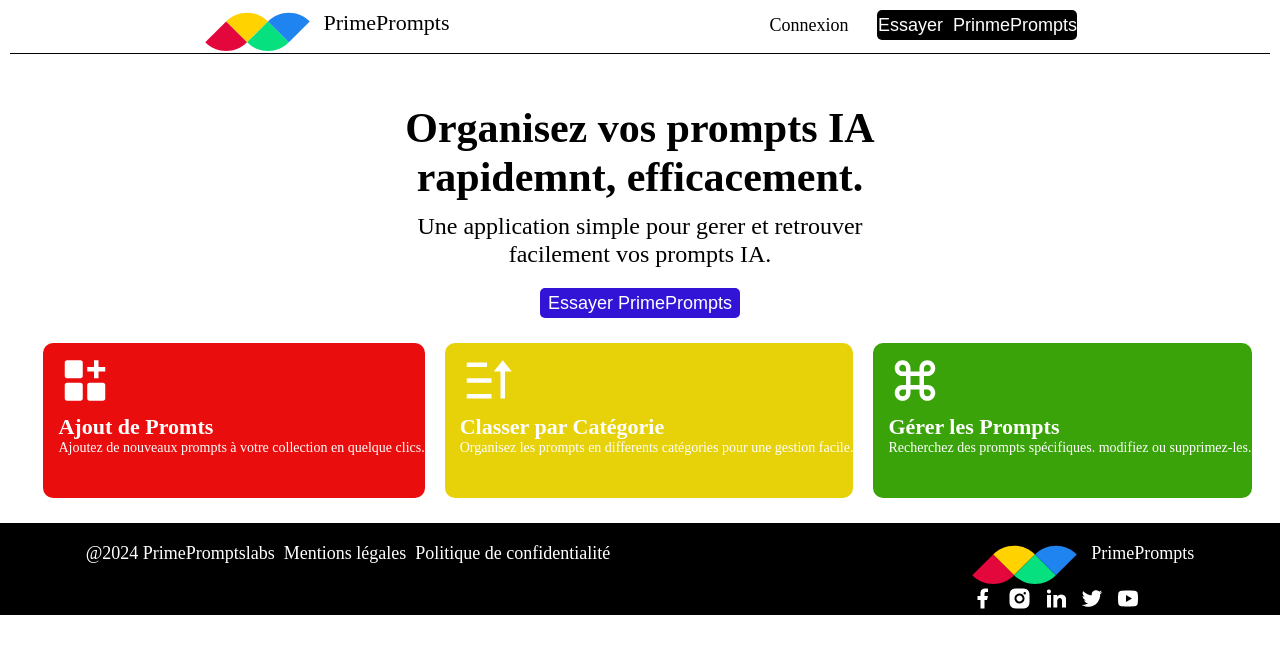
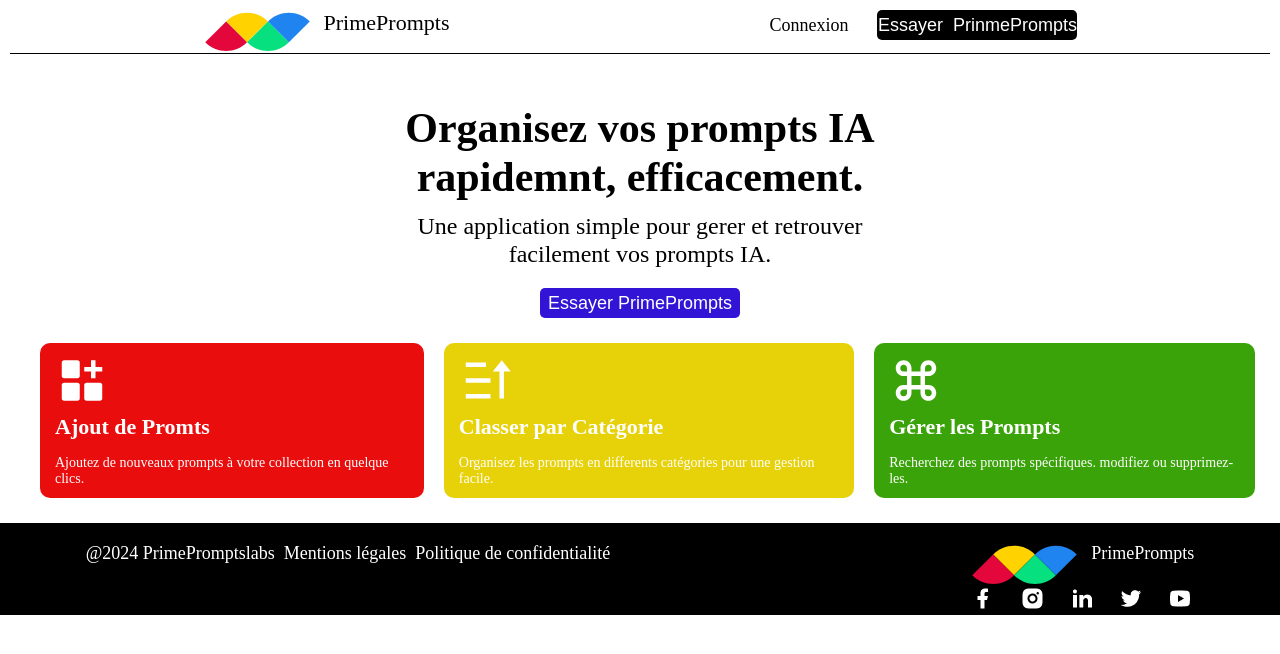
Before and after one commit to dasilva218/prime-prompts, a plain HTML site: page index.html in a window 1280 px wide. Drawn offline with Linux system fonts and the light colour scheme.

Commit message:
modifiicationdu syles

```diff
--- a/styles/styles/primeprompts.css
+++ b/styles/styles/primeprompts.css
@@ -149,6 +149,7 @@ h1{
 .card-p{
     font-size: var(--font-size);
     font-weight: var(--font-weight);
+    margin-top: 15px;
 }
 .item{
     border-radius:10px ;
@@ -158,6 +159,7 @@ h1{
     font-size: var(--font-size-card);
     font-weight: var(--font-weight-card);
     padding-left: 15px;
+    padding-right: 15px;
     padding-top: 10px;
 }
 .item3{
@@ -185,5 +187,5 @@ h1{
 
 .icon{
     display: flex;
-    gap: 12px;
+    gap: 25px;
 }
```
